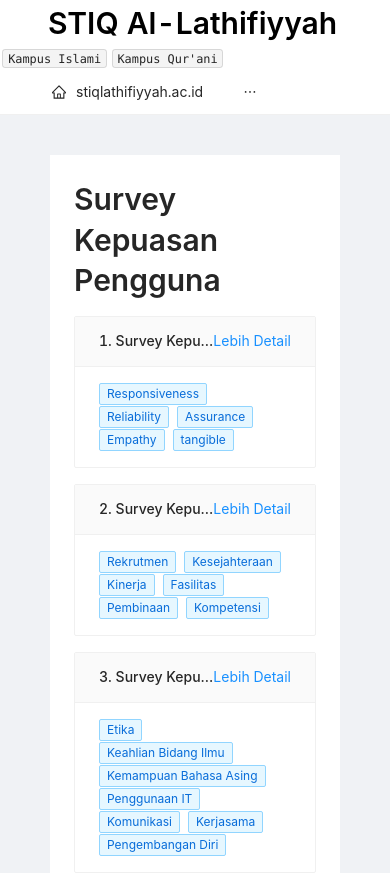
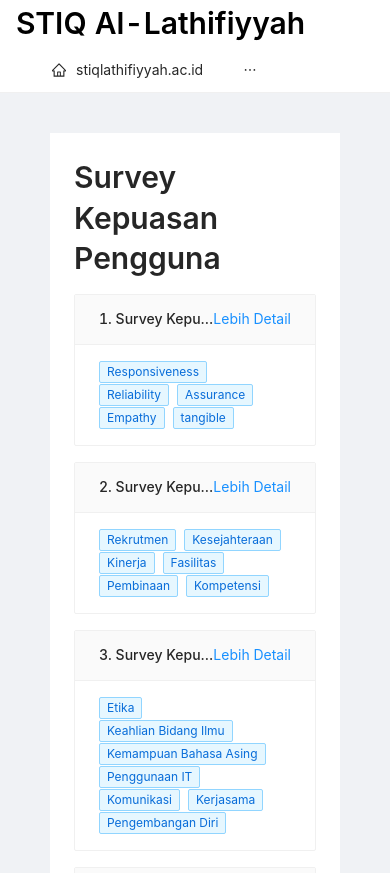
Before and after one commit to Naandalist/survey-chart, a React (Create React App) app: page / in a window 390 px wide. Shown: the top 873 px of the page. Built offline with nearby package versions, Linux system fonts and the light colour scheme.

Commit message:
fix ground tasks

```diff
--- a/src/components/layouts/Navbar.js
+++ b/src/components/layouts/Navbar.js
@@ -2,13 +2,15 @@
 import { Menu, Typography } from "antd";
 import { Link as Link2 } from "react-router-dom";
 import { MailOutlined, PhoneOutlined, HomeOutlined } from "@ant-design/icons";
-
 const { Text, Link } = Typography;
 
 const Navbar = () => {
+  console.log("width: ", window.innerWidth);
+  console.log("height: ", window.innerHeight);
   return (
     <Fragment>
       <Link2 to='/tracer-studi-lulusan'>
+        {window.innerWidth > window.innerHeight ? (
           <Text
             strong
             style={{
@@ -18,13 +20,33 @@
               color: "black",
             }}
           >
+            {" "}
             STIQ Al-Lathifiyyah{" "}
           </Text>
+        ) : (
+          <Text
+            strong
+            style={{
+              paddingLeft: "1rem",
+              paddingTop: "1rem",
+              fontSize: 30,
+              color: "black",
+            }}
+          >
+            {" "}
+            STIQ Al-Lathifiyyah{" "}
+          </Text>
+        )}
       </Link2>
+      {window.innerWidth > window.innerHeight ? (
         <Text code>Kampus Islami</Text>
+      ) : null}
+      {window.innerWidth > window.innerHeight ? (
         <Text code>Kampus Qur'ani</Text>
+      ) : null}
+
       <Menu mode='horizontal' style={{ paddingLeft: "2rem" }}>
-        <Menu.Item key='mail' icon={<HomeOutlined />}>
+        <Menu.Item key='webportal' icon={<HomeOutlined />}>
           <Link href='https://www.stiqlathifiyyah.ac.id/' target='_blank'>
             stiqlathifiyyah.ac.id
           </Link>
@@ -34,19 +56,11 @@
             stiqlathifiyyah@gmail.com
           </Link>
         </Menu.Item>
-        <Menu.Item key='app' icon={<PhoneOutlined />}>
+        <Menu.Item key='wa' icon={<PhoneOutlined />}>
           <Link href='https://wa.me/6285369697081' target='_blank'>
             +62 853-6969-7081
           </Link>
         </Menu.Item>
-        {/* <Menu.Item key='app' icon={<FacebookOutlined />}>
-          <Link
-            href='https://www.facebook.com/profile.php?id=100013554857202'
-            target='_blank'
-          >
-            stiqlathifiyyah
-          </Link>
-        </Menu.Item> */}
       </Menu>
     </Fragment>
   );
--- a/src/index.js
+++ b/src/index.js
@@ -4,8 +4,8 @@
 import App from "./App";
 
 ReactDOM.render(
-  <React.StrictMode>
-    <App />
-  </React.StrictMode>,
+  // <React.StrictMode>
+  <App />,
+  // </React.StrictMode>,
   document.getElementById("root")
 );
```
Lines whose indentation alone changed are shown as unchanged.
